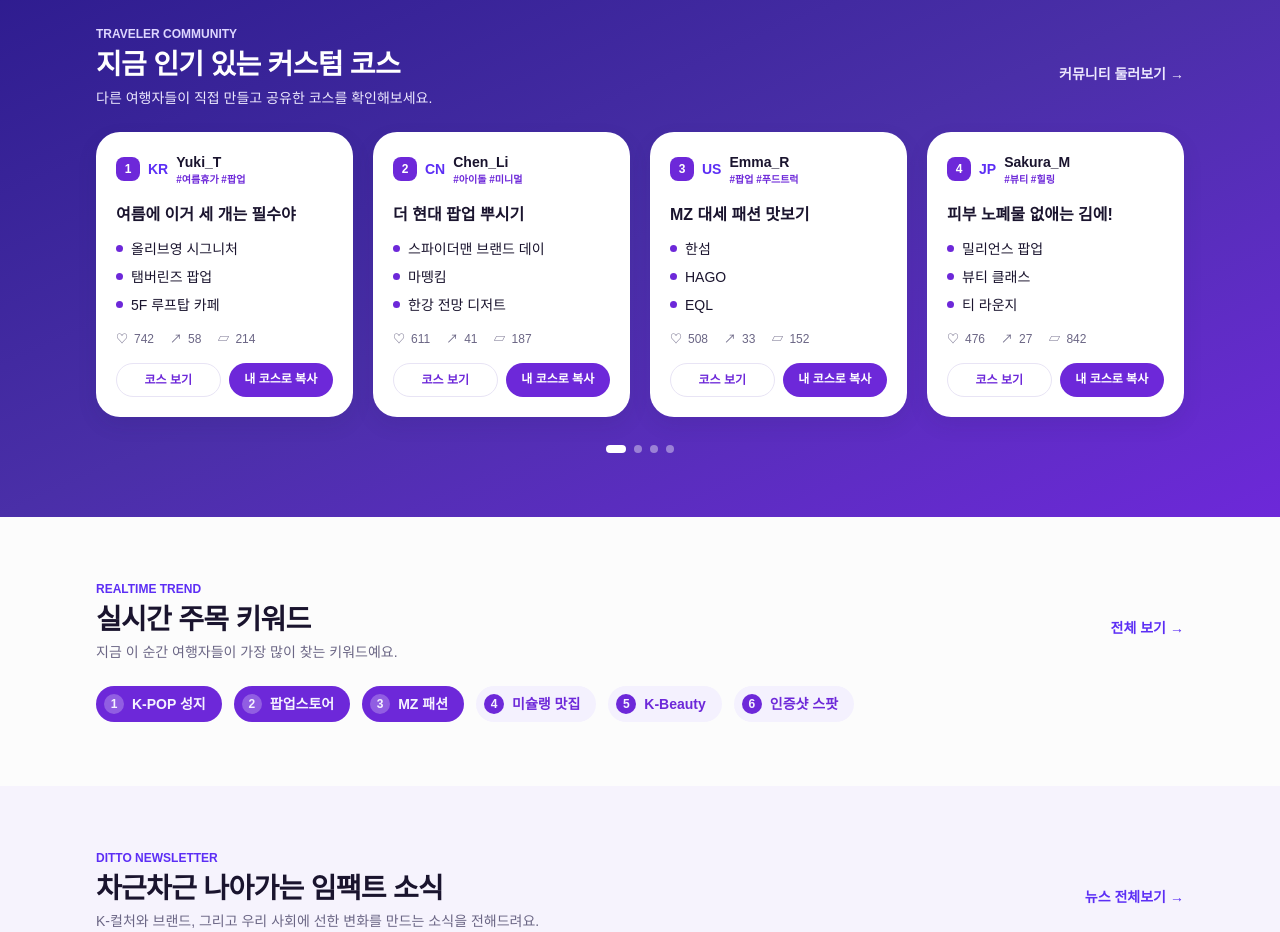
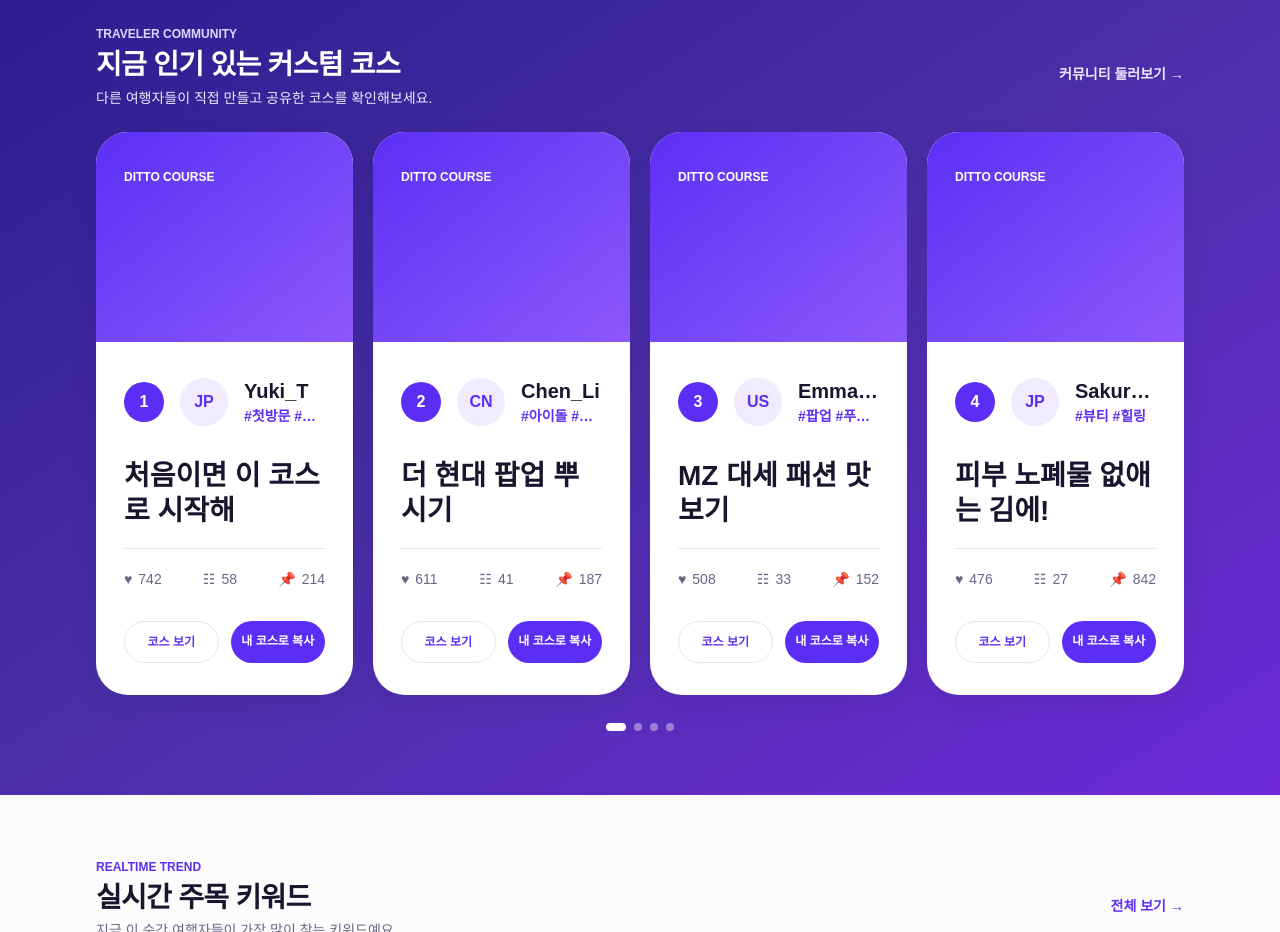
Before and after one commit to HDF-final/Ditto-FrontEnd, a Next.js app: page / in a window 1280 px wide. Shown: the part 1220-2152 px from the top of the page. Built offline with nearby package versions, Linux system fonts and the light colour scheme.

Commit message:
style: 홈 커뮤니티 코스 카드 UI 개선
- 메인 커뮤니티 섹션 카드를 대형 이미지형 카드 레이아웃으로 변경

- 작성자 프로필, 코스 제목, 참여 지표, 액션 버튼 구조 정리

- 첫 번째 커뮤니티 코스 데이터를 시안 문구에 맞게 조정

```diff
--- a/src/components/home/community-preview-section.js
+++ b/src/components/home/community-preview-section.js
@@ -5,7 +5,7 @@ import { SectionHeading } from "@/components/home/section-heading";
 
 function Metric({ label, value }) {
   return (
-    <span className="inline-flex items-center gap-1.5">
+    <span className="inline-flex min-w-0 items-center gap-1.5">
       <span aria-hidden="true">{label}</span>
       {value}
     </span>
@@ -30,49 +30,51 @@ export function CommunityPreviewSection() {
         {communityCourses.map((course) => (
           <article
             key={course.rank}
-            className="rounded-3xl bg-white p-5 shadow-[0_8px_20px_rgba(43,28,89,0.1)]"
+            className="overflow-hidden rounded-[32px] bg-white shadow-[0_10px_24px_rgba(43,28,89,0.12)]"
           >
-            <div className="flex items-center gap-2">
-              <span className="flex size-6 items-center justify-center rounded-lg bg-accent text-xs font-black text-white">
+            <div className="h-[210px] bg-linear-to-br from-[#5c2ef5] to-[#8c57fa] px-7 py-8">
+              <span className="text-xs font-black text-white">DITTO COURSE</span>
+            </div>
+            <div className="px-7 pb-8 pt-9">
+              <div className="flex items-center gap-4">
+                <span className="flex size-10 shrink-0 items-center justify-center rounded-full bg-brand text-base font-black text-white">
                   {course.rank}
                 </span>
-              <span className="text-sm font-black text-brand">{course.flag}</span>
-              <div>
-                <p className="text-sm font-black text-ink">{course.name}</p>
-                <p className="text-[10px] font-semibold text-accent">
+                <span className="flex size-12 shrink-0 items-center justify-center rounded-full bg-brand-soft text-base font-black text-brand">
+                  {course.flag}
+                </span>
+                <div className="min-w-0">
+                  <p className="truncate text-xl font-black leading-none text-ink">
+                    {course.name}
+                  </p>
+                  <p className="mt-2 truncate text-sm font-black leading-none text-brand">
                     {course.hash}
                   </p>
                 </div>
               </div>
-            <h3 className="mt-4 text-base font-black text-ink">
+              <h3 className="mt-8 min-h-[68px] text-[28px] font-black leading-tight text-ink">
                 {course.title}
               </h3>
-            <ul className="mt-3 space-y-2">
-              {course.spots.map((spot) => (
-                <li key={spot} className="flex items-center gap-2 text-sm text-ink">
-                  <span className="size-[7px] rounded-full bg-accent" />
-                  {spot}
-                </li>
-              ))}
-            </ul>
-            <div className="mt-4 flex gap-4 text-xs text-ink-muted">
-              <Metric label="♡" value={course.likes} />
-              <Metric label="↗" value={course.comments} />
-              <Metric label="▱" value={course.saves} />
+              <div className="mt-5 h-px bg-line" />
+              <div className="mt-5 flex items-center justify-between text-sm font-medium text-ink-muted">
+                <Metric label="♥" value={course.likes} />
+                <Metric label="☷" value={course.comments} />
+                <Metric label="📌" value={course.saves} />
               </div>
-            <div className="mt-4 grid grid-cols-2 gap-2">
+              <div className="mt-8 grid grid-cols-2 gap-3">
                 <Link
                   href="/community"
-                className="rounded-full border border-line bg-white py-2 text-center text-xs font-black text-accent"
+                  className="rounded-full border border-line bg-white py-3 text-center text-xs font-black text-brand transition hover:border-brand"
                 >
                   코스 보기
                 </Link>
                 <Link
                   href="/ai-course"
-                className="rounded-full bg-accent py-2 text-center text-xs font-black text-white"
+                  className="rounded-full bg-brand py-3 text-center text-xs font-black text-white transition hover:bg-brand-dark"
                 >
                   내 코스로 복사
                 </Link>
+              </div>
             </div>
           </article>
         ))}
```
Also changed, not shown: src/lib/fixtures/home.js. Lines whose indentation alone changed are shown as unchanged.
